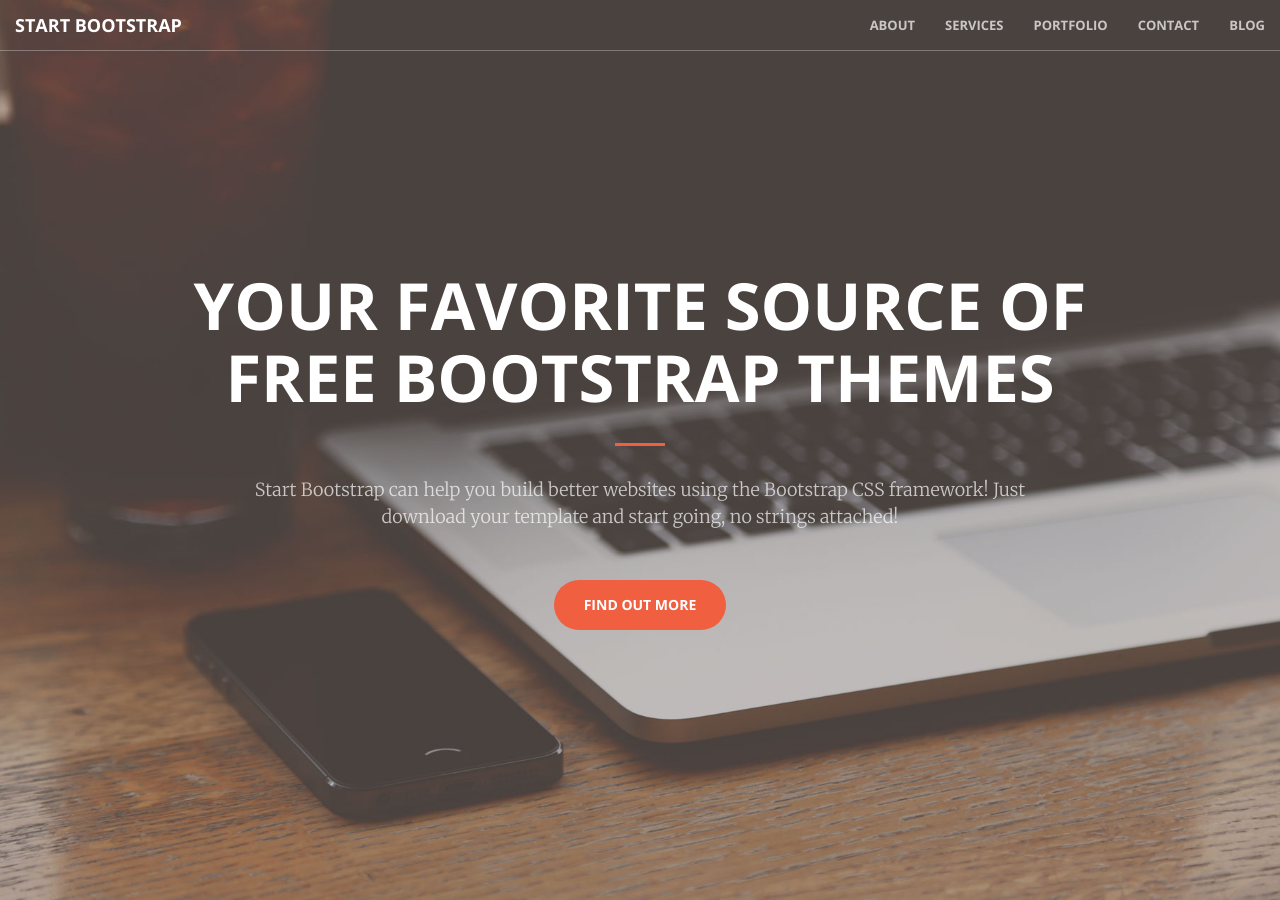
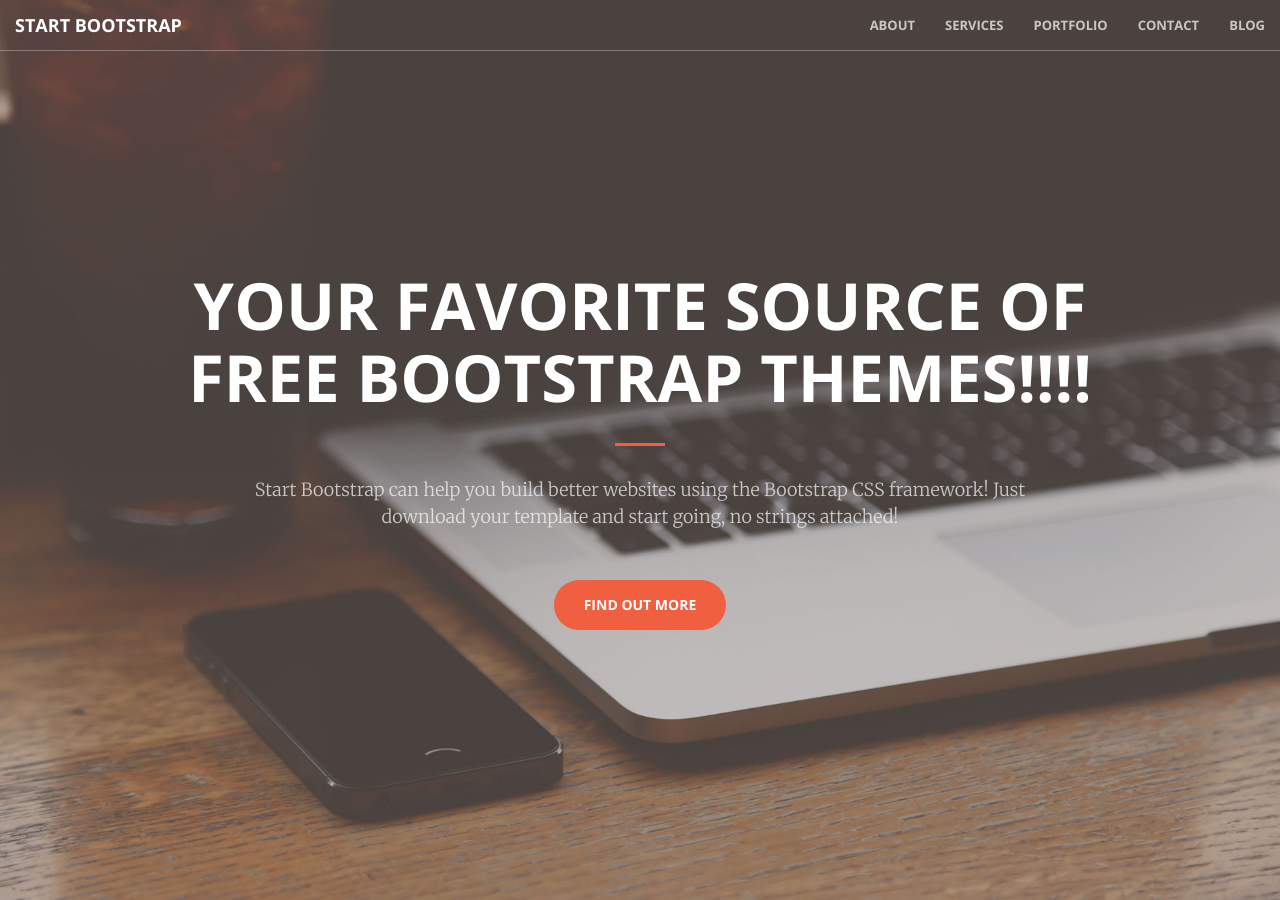
Before and after one commit to lebsral/CloudCannonExample, a Jekyll site: the page built from index.html, in a window 1280 px wide and 900 px high. Built offline with Jekyll 4.4.1, drawn with Linux system fonts in a browser that asks for light colours.

Commit message:
Updated 'index.html' via CloudCannon

```diff
--- a/index.html
+++ b/index.html
@@ -5,7 +5,7 @@
     <header>
         <div class="header-content">
             <div class="header-content-inner">
-                <h1 class="editable">Your Favorite Source of Free Bootstrap Themes</h1>
+                <h1 class="editable">Your Favorite Source of Free Bootstrap Themes!!!!</h1>
                 <hr />
                 <p class="editable">Start Bootstrap can help you build better websites using the Bootstrap CSS framework! Just download your template and start going, no strings attached!</p>
                 <a href="#about" class="btn btn-primary btn-xl page-scroll">Find Out More</a>
```
